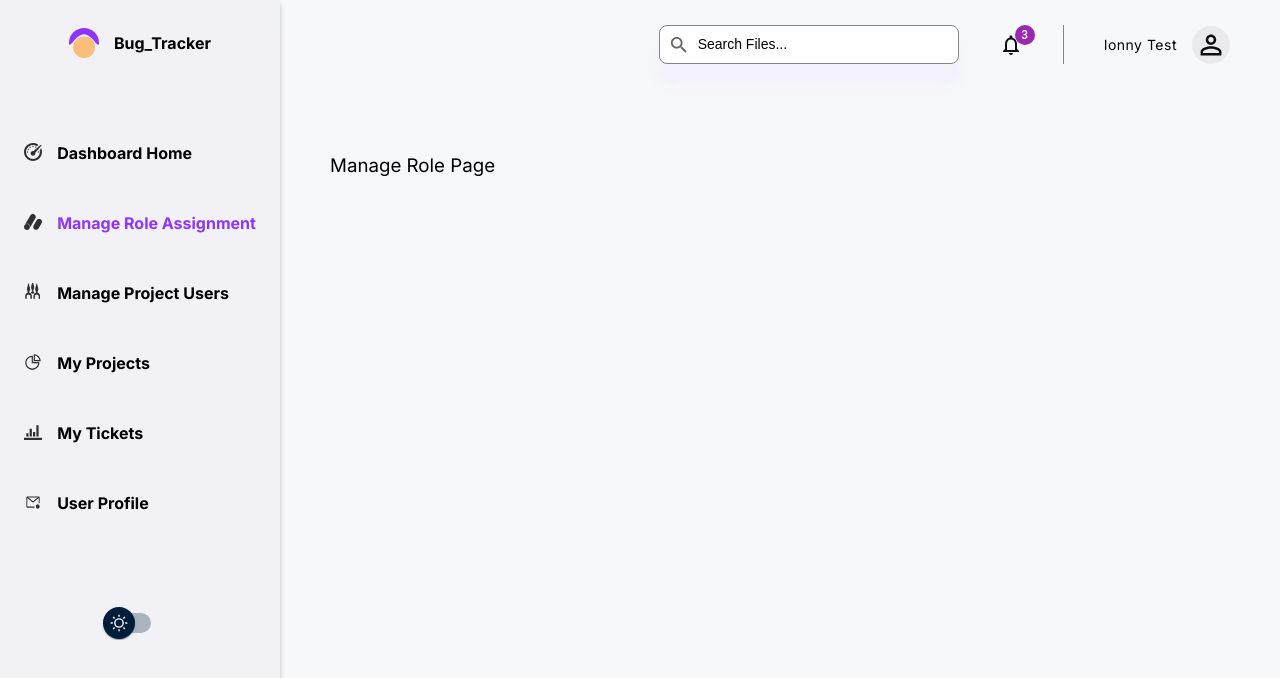
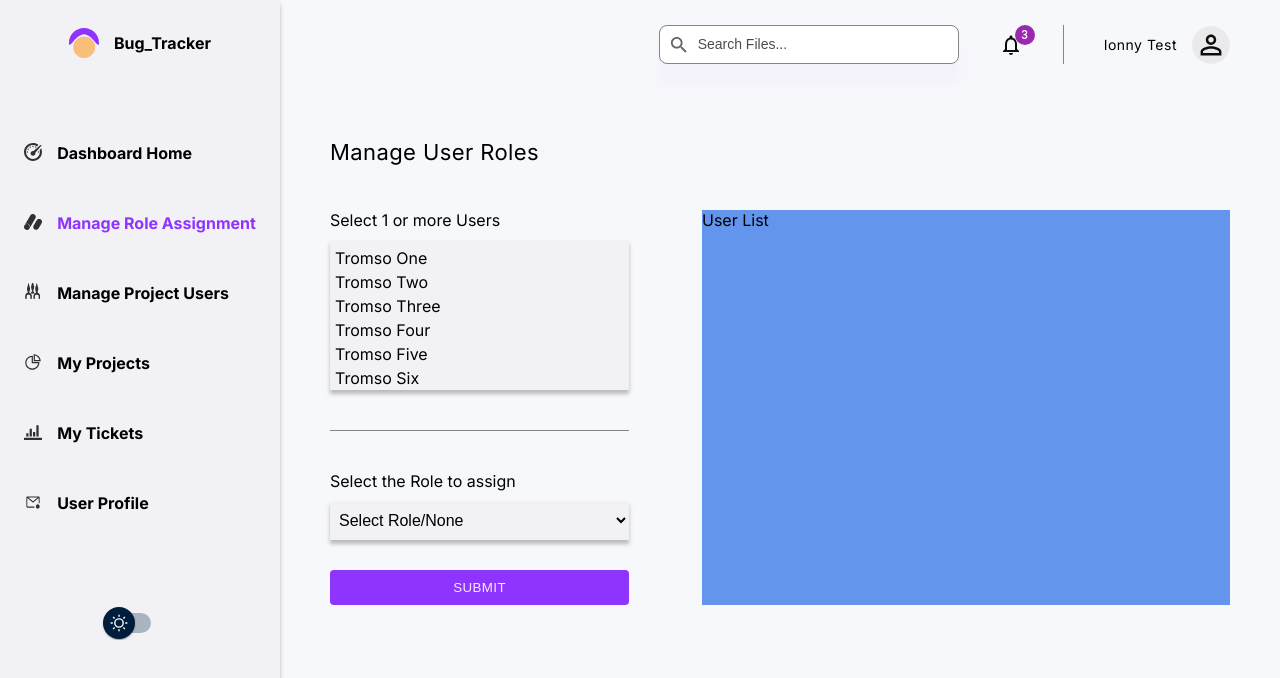
Before and after one commit to IonathanG/react-bug-tracker, a React (Create React App) app: page /manage-role in a window 1280 px wide. Shown: the top 678 px of the page. Built offline with nearby package versions, Linux system fonts and the light colour scheme.

Commit message:
role assign added v1

```diff
--- a/src/App.jsx
+++ b/src/App.jsx
@@ -9,7 +9,7 @@ import Login from "./pages/Login";
 import Register from "./pages/Register";
 import Unauthorized from "./pages/Unauthorized";
 import Home from "./pages/Home";
-import ManageRoles from "./pages/ManageRoles";
+import ManageRoles from "./pages/ManageRoles/ManageRoles";
 import ManageProjects from "./pages/ManageProjects";
 import ProjectsPage from "./pages/ProjectsPage";
 import TicketsPage from "./pages/TicketsPage";
--- a/src/components/Header/_SearchInput.js
+++ b/src/components/Header/_SearchInput.js
@@ -42,6 +42,7 @@ const SearchInputField = styled(InputField)`
   &::placeholder {
     color: ${({ theme }) => theme.main_Font_Color};
     font-size: 14px;
+    opacity: 0.7;
   }
 
   @media ${device.phone_Small} {
@@ -57,7 +58,7 @@ const SearchInput = () => {
 
   const handleSubmit = (e) => {
     e.preventDefault();
-    console.log("submitted");
+    console.log("search submitted");
   };
 
   return (
--- a/src/pages/ManageRoles.jsx
+++ /dev/null
@@ -1,12 +0,0 @@
-import React from "react";
-import { SectionContent } from "../shared/Section";
-
-const ManageRoles = () => {
-  return (
-    <SectionContent>
-      <h1>Manage Role Page</h1>
-    </SectionContent>
-  );
-};
-
-export default ManageRoles;
--- /dev/null
+++ b/src/pages/ManageRoles/ManageRoles.jsx
@@ -0,0 +1,41 @@
+import React from "react";
+import styled from "styled-components";
+import { device } from "../../shared/breakpoints";
+import { SectionContent } from "../../shared/Section";
+import AssignUser from "./_AssignUser";
+import UserList from "./_UserList";
+
+const Title = styled.h1`
+  margin-bottom: 45px;
+  font-size: 22px;
+  letter-spacing: 0.4px;
+  //font-weight: 600;
+`;
+
+const UserRolesContainer = styled.div`
+  width: 100%;
+  display: flex;
+  flex-direction: column;
+  justify-content: center;
+  flex-wrap: wrap;
+  gap: 20px;
+  //background-color: grey;
+
+  @media ${device.phone} {
+    flex-direction: row;
+  }
+`;
+
+const ManageRoles = () => {
+  return (
+    <SectionContent>
+      <Title>Manage User Roles</Title>
+      <UserRolesContainer>
+        <AssignUser />
+        <UserList />
+      </UserRolesContainer>
+    </SectionContent>
+  );
+};
+
+export default ManageRoles;
--- /dev/null
+++ b/src/pages/ManageRoles/_AssignUser.js
@@ -0,0 +1,186 @@
+import React, { useState } from "react";
+import styled from "styled-components";
+import { device } from "../../shared/breakpoints";
+
+const AssignUserContainer = styled.form`
+  //background-color: #b08d5e;
+  flex: 2;
+  display: flex;
+  flex-direction: column;
+  justify-content: space-between;
+  gap: 40px;
+`;
+
+const Divider = styled.div`
+  background-color: ${({ theme }) => theme.divider_Color};
+  height: 1px;
+  align-self: left;
+
+  @media ${device.phone} {
+    width: 85%;
+  }
+`;
+
+const UserSelection = styled.div`
+  display: flex;
+  flex-direction: column;
+  gap: 10px;
+`;
+
+const SelectionContainer = styled.ul`
+  height: 150px;
+  padding: 5px;
+  overflow: scroll;
+  overflow-x: hidden;
+  background-color: ${({ theme }) => theme.navbar_Background};
+  box-shadow: ${({ theme }) => theme.navbar_Shadow};
+
+  @media ${device.phone} {
+    width: 85%;
+  }
+
+  // ----- Scrollbar CSS -----
+  // Firefox
+  scrollbar-width: auto;
+  scrollbar-color: ${({ theme }) => theme.scrollbar_Color};
+
+  // Chrome, Edge, and Safari
+  ::-webkit-scrollbar {
+    width: 8px;
+  }
+  ::-webkit-scrollbar-track {
+    background-color: ${({ theme }) => theme.navbar_Background};
+  }
+  ::-webkit-scrollbar-thumb {
+    background-color: ${({ theme }) => theme.scrollbar_Color};
+    border-radius: 6px;
+  }
+  // ----- / -----
+`;
+
+const SelectUser = styled.li`
+  margin: 2px 0;
+  padding: 1px 0;
+  cursor: pointer;
+  background-color: ${(props) => props.isSelected && props.theme.active_Link};
+  color: ${(props) => props.isSelected && props.theme.button_Text_Color};
+`;
+
+const UserAssign = styled.div`
+  display: flex;
+  flex-direction: column;
+  gap: 10px;
+`;
+
+const SelectRole = styled.select`
+  background-color: ${({ theme }) => theme.navbar_Background};
+  box-shadow: ${({ theme }) => theme.navbar_Shadow};
+  color: ${({ theme }) => theme.main_Font_Color};
+  padding: 10px 5px;
+  border: none;
+  font-size: 16px;
+
+  &:focus {
+    border: none;
+    outline: none;
+  }
+
+  @media ${device.phone} {
+    width: 85%;
+  }
+`;
+
+const OptionRole = styled.option`
+  // background-color: blue;
+  padding: 5px 0;
+`;
+
+const SubmitButton = styled.button`
+  //max-width: 550px;
+  text-transform: uppercase;
+  letter-spacing: 0.4px;
+
+  cursor: pointer;
+  background-color: ${({ theme }) => theme.button_Color};
+  color: ${({ theme }) => theme.button_Text_Color};
+
+  border: none;
+  border-radius: 4px;
+  margin-top: 20px;
+  padding: 10px 0;
+
+  @media ${device.phone} {
+    width: 85%;
+    //max-width: none;
+  }
+`;
+
+const AssignUser = () => {
+  const [userSelected, setUserSelected] = useState();
+  const [roleSelected, setRoleSelected] = useState("none");
+
+  const UserList = [
+    { name: "Tromso One", id: 0 },
+    { name: "Tromso Two", id: 1 },
+    { name: "Tromso Three", id: 2 },
+    { name: "Tromso Four", id: 3 },
+    { name: "Tromso Five", id: 4 },
+    { name: "Tromso Six", id: 5 },
+    { name: "Tromso Seven", id: 6 },
+    { name: "Tromso Height", id: 7 },
+    { name: "Tromso Nine", id: 8 },
+    { name: "Tromso Ten", id: 9 },
+    { name: "Tromso Eleven", id: 10 },
+    { name: "Tromso Twelve", id: 11 },
+    { name: "Tromso Thirteen", id: 12 },
+  ];
+
+  const RoleList = [
+    { value: "none", label: "Select Role/None" },
+    { value: "admin", label: "Admin" },
+    { value: "project_manager", label: "Project Manager" },
+    { value: "developer", label: "Developer" },
+    { value: "submitter", label: "Submitter" },
+  ];
+
+  const handleSubmit = (e) => {
+    e.preventDefault();
+    console.log("form submitted");
+  };
+
+  return (
+    <AssignUserContainer onSubmit={(e) => handleSubmit(e)}>
+      <UserSelection>
+        <div>Select 1 or more Users</div>
+        <SelectionContainer>
+          {UserList.map((user) => (
+            <SelectUser
+              onClick={() => setUserSelected(user.id)}
+              isSelected={userSelected === user.id}
+              key={user.id}
+            >
+              {user.name}
+            </SelectUser>
+          ))}
+        </SelectionContainer>
+      </UserSelection>
+      <Divider />
+
+      <UserAssign>
+        <div>Select the Role to assign</div>
+
+        <SelectRole
+          onChange={(e) => setRoleSelected(e.target.value)}
+          value={roleSelected}
+        >
+          {RoleList.map((role) => (
+            <OptionRole value={role.value}>{role.label}</OptionRole>
+          ))}
+        </SelectRole>
+        <SubmitButton type="submit">Submit</SubmitButton>
+      </UserAssign>
+    </AssignUserContainer>
+  );
+};
+
+export default AssignUser;
--- /dev/null
+++ b/src/pages/ManageRoles/_UserList.js
@@ -0,0 +1,14 @@
+import React from "react";
+import styled from "styled-components";
+//import { device } from "../../shared/breakpoints";
+
+const UserListContainer = styled.div`
+  flex: 3;
+  background-color: cornflowerblue;
+`;
+
+const UserList = () => {
+  return <UserListContainer>User List</UserListContainer>;
+};
+
+export default UserList;
--- a/src/shared/Section.js
+++ b/src/shared/Section.js
@@ -2,19 +2,20 @@ import styled from "styled-components";
 import { device } from "./breakpoints";
 
 export const Section = styled.section`
+  //background-color: aliceblue;
   display: flex;
   position: relative;
   transition: 0.3s ease;
   color: ${({ theme }) => theme.main_Font_Color};
-  //background-color: aliceblue;
   min-height: 100vh;
 `;
 
 export const SectionMain = styled.section`
   //background-color: blanchedalmond;
   width: 100%;
+
   margin: 25px 25px;
-  margin-left: 55px;
+  //margin-left: 55px;
   transition: 0.3s ease;
 
   display: flex;
@@ -24,8 +25,11 @@ export const SectionMain = styled.section`
   @media ${device.phone} {
     flex: 4;
     margin: 25px 50px;
-    gap: 90px;
+    gap: 75px;
   }
 `;
 
-export const SectionContent = styled.div``;
+export const SectionContent = styled.div`
+  //background-color: blue;
+  // z-index: 100;
+`;
--- a/src/shared/Theme.js
+++ b/src/shared/Theme.js
@@ -32,6 +32,12 @@ export const lightTheme = {
   hamburger_Theme: "rgb(0, 0, 0)",
 
   active_HamburgerColor: "rgb(143, 52, 254)",
+
+  scrollbar_Color: "#8f54a0",
+
+  button_Color: "rgba(143, 52, 254)",
+
+  button_Text_Color: "rgba(255, 255, 255, 0.9)",
 
   Menu_Icon_Source: {
     dashboard_Home: "/icons/dashboard_light.svg",
@@ -80,6 +86,12 @@ export const darkTheme = {
 
   active_HamburgerColor: "rgb(143, 52, 254)",
 
+  scrollbar_Color: "#8f54a0",
+
+  button_Color: "rgba(143, 52, 254)",
+
+  button_Text_Color: "rgba(255, 255, 255, 0.9)",
+
   Menu_Icon_Source: {
     dashboard_Home: "/icons/dashboard_dark.svg",
     manage_Role: "/icons/adsense_dark.svg",
```
